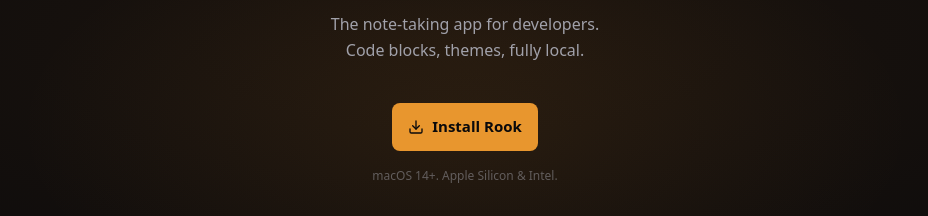
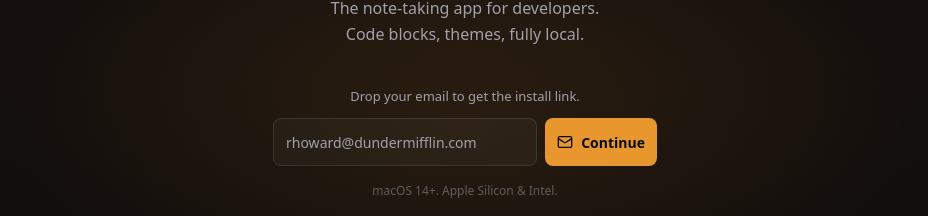
Before and after one commit to maryamtb/rook, a Next.js app in the folder rook-landing/: page /early in a window 1280 px wide. Shown: the part 273-489 px from the top of the page, without its empty margins (175-1103 px from the left). Built offline with nearby package versions, Linux system fonts and the light colour scheme.

Commit message:
add email gate

```diff
--- a/rook-landing/app/early/page.tsx
+++ b/rook-landing/app/early/page.tsx
@@ -1,11 +1,15 @@
 "use client";
 
+import { useState, useEffect } from "react";
 import Image from "next/image";
 import { motion } from "framer-motion";
 import { Button } from "@/components/ui/button";
-import { Download } from "lucide-react";
+import { Input } from "@/components/ui/input";
+import { Download, Mail } from "lucide-react";
+import { toast } from "sonner";
 
 const DMG_URL = "https://lfubd2pcrenetvqi.public.blob.vercel-storage.com/Rook.dmg";
+const UNLOCK_KEY = "rook-early-unlocked";
 
 function GitHubIcon({ className }: { className?: string; }) {
   return (
@@ -24,6 +28,49 @@ function XIcon({ className }: { className?: string; }) {
 }
 
 export default function Leaked() {
+  const [email, setEmail] = useState("");
+  const [loading, setLoading] = useState(false);
+  const [unlocked, setUnlocked] = useState(false);
+
+  useEffect(() => {
+    if (typeof window !== "undefined" && localStorage.getItem(UNLOCK_KEY) === "1") {
+      setUnlocked(true);
+    }
+  }, []);
+
+  async function handleSubmit(e: React.FormEvent) {
+    e.preventDefault();
+    setLoading(true);
+
+    try {
+      const res = await fetch("/api/waitlist", {
+        method: "POST",
+        headers: { "Content-Type": "application/json" },
+        body: JSON.stringify({ email }),
+      });
+
+      const data = await res.json();
+
+      if (!res.ok && res.status !== 409) {
+        toast.error(data.error || "Something went wrong. Try again?");
+        return;
+      }
+
+      if (res.status === 409) {
+        toast("Welcome back! Ready to install.", { style: { background: "#E8962E", color: "#111", border: "none" } });
+      } else {
+        toast("You're in! Ready to install.", { style: { background: "#2D6A4F", color: "#fff", border: "none" } });
+      }
+
+      localStorage.setItem(UNLOCK_KEY, "1");
+      setUnlocked(true);
+    } catch {
+      toast.error("Something went wrong. Try again?");
+    } finally {
+      setLoading(false);
+    }
+  }
+
   return (
     <main className="min-h-screen bg-background text-foreground flex flex-col items-center justify-center px-6 relative overflow-hidden">
       <div
@@ -88,6 +135,7 @@ export default function Leaked() {
           transition={{ duration: 0.5, ease: "easeOut", delay: 0.3 }}
           className="mt-10"
         >
+          {unlocked ? (
             <Button
               size="lg"
               asChild
@@ -98,6 +146,31 @@ export default function Leaked() {
                 Install Rook
               </a>
             </Button>
+          ) : (
+            <form onSubmit={handleSubmit} className="flex flex-col items-center gap-3 max-w-sm mx-auto">
+              <p className="text-[13px] text-muted-foreground">
+                Drop your email to get the install link.
+              </p>
+              <div className="flex items-center gap-2 w-full">
+                <Input
+                  type="email"
+                  placeholder="rhoward@dundermifflin.com"
+                  value={email}
+                  onChange={(e) => setEmail(e.target.value)}
+                  required
+                  className="h-12"
+                />
+                <Button
+                  type="submit"
+                  disabled={loading}
+                  className="bg-[#E8962E] text-background hover:bg-[#d4841e] h-12 px-5 text-[14px] font-semibold shrink-0 cursor-pointer"
+                >
+                  <Mail className="size-4" />
+                  {loading ? "..." : "Continue"}
+                </Button>
+              </div>
+            </form>
+          )}
         </motion.div>
 
         <motion.p
```
Lines whose indentation alone changed are shown as unchanged.
